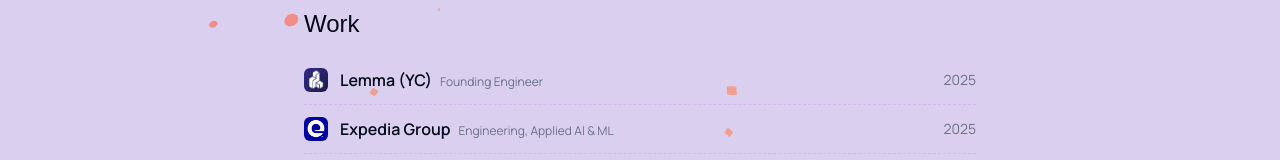
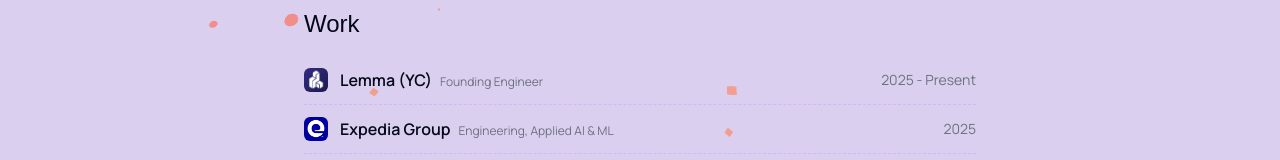
Before and after one commit to VishnuK1947/vishnukadaba.dev, a React (Vite) app: page / in a window 1280 px wide. Shown: the part 547-707 px from the top of the page. Built offline with nearby package versions, Linux system fonts and the light colour scheme.

Commit message:
lemma added 2

```diff
--- a/src/data/workExperience.ts
+++ b/src/data/workExperience.ts
@@ -10,7 +10,7 @@ export const workExperience: WorkExperienceItem[] = [
   {
     company: 'Lemma (YC)',
     role: 'Founding Engineer',
-    period: '2025',
+    period: '2025 - Present',
     logo: '/lemma.png',
     link: 'https://www.uselemma.ai/',
   },
```
